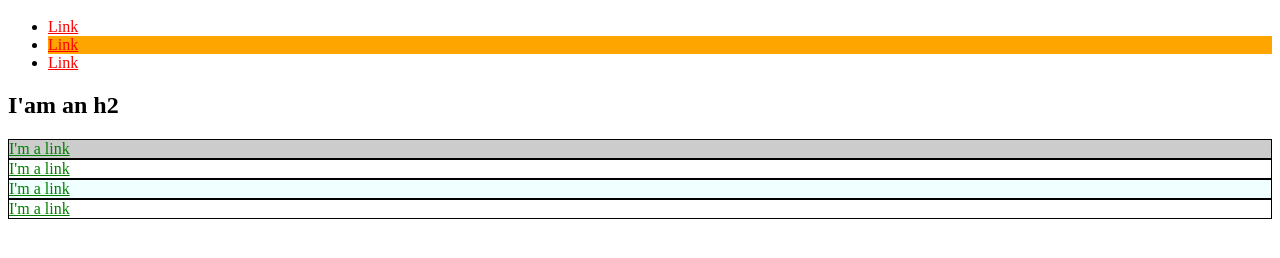
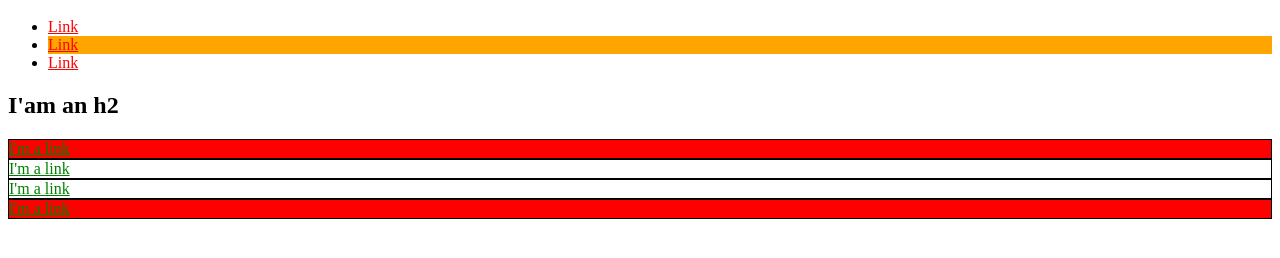
Before and after one commit to ivansetiawantky/sample_css, a plain HTML site: page index.html in a window 1280 px wide. Shown: the part 48-306 px from the top of the page. Drawn offline with Linux system fonts and the light colour scheme.

Commit message:
Naming by function

```diff
--- a/index.html
+++ b/index.html
@@ -10,6 +10,9 @@
      #exec-bio {
        background-color: #ccc;
      }
+     #exec-bio.alert {
+       background-color: red;
+     }
      #main-txt {
        background-color: orange;
      }
@@ -19,8 +22,8 @@
      .bio-box a {
        color: green;
      }
-     .hobby-box {
-       background-color: azure;
+     .alert {
+       background: red;
      }
     </style>
   </head>
@@ -38,16 +41,16 @@
       </li>
     </ul>
     <h2>I'am an h2</h2>
-    <div id="exec-bio" class="bio-box hobby-box">
+    <div id="exec-bio" class="bio-box alert">
       <a href="http://example.com/">I'm a link</a>
     </div>
     <div class="bio-box">
       <a href="http://example.com/">I'm a link</a>
     </div>
-    <div class="bio-box hobby-box">
+    <div class="bio-box">
       <a href="http://example.com/">I'm a link</a>
     </div>
-    <div class="bio-box">
+    <div class="bio-box alert">
       <a href="http://example.com/">I'm a link</a>
     </div>
   </body>
```
